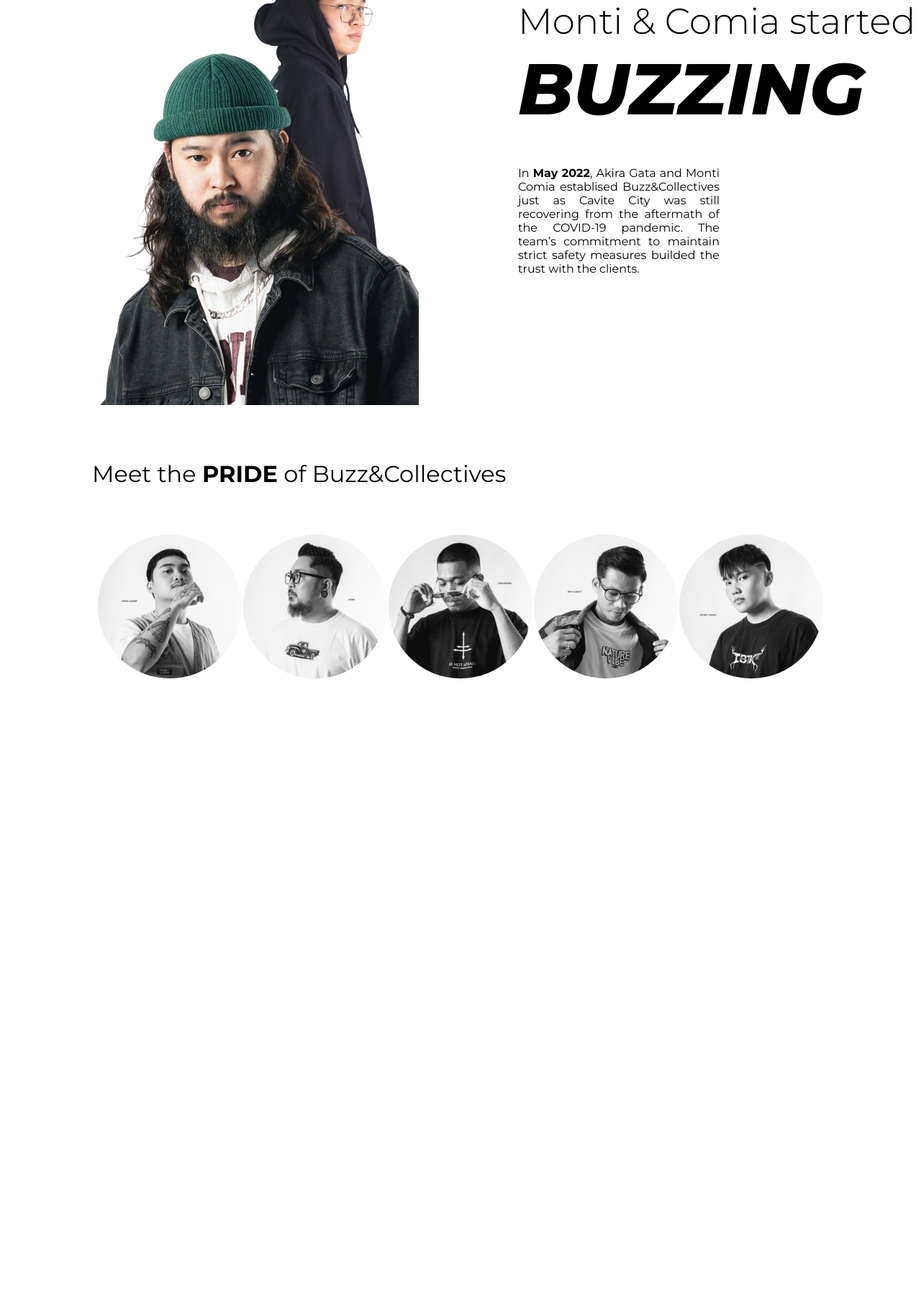
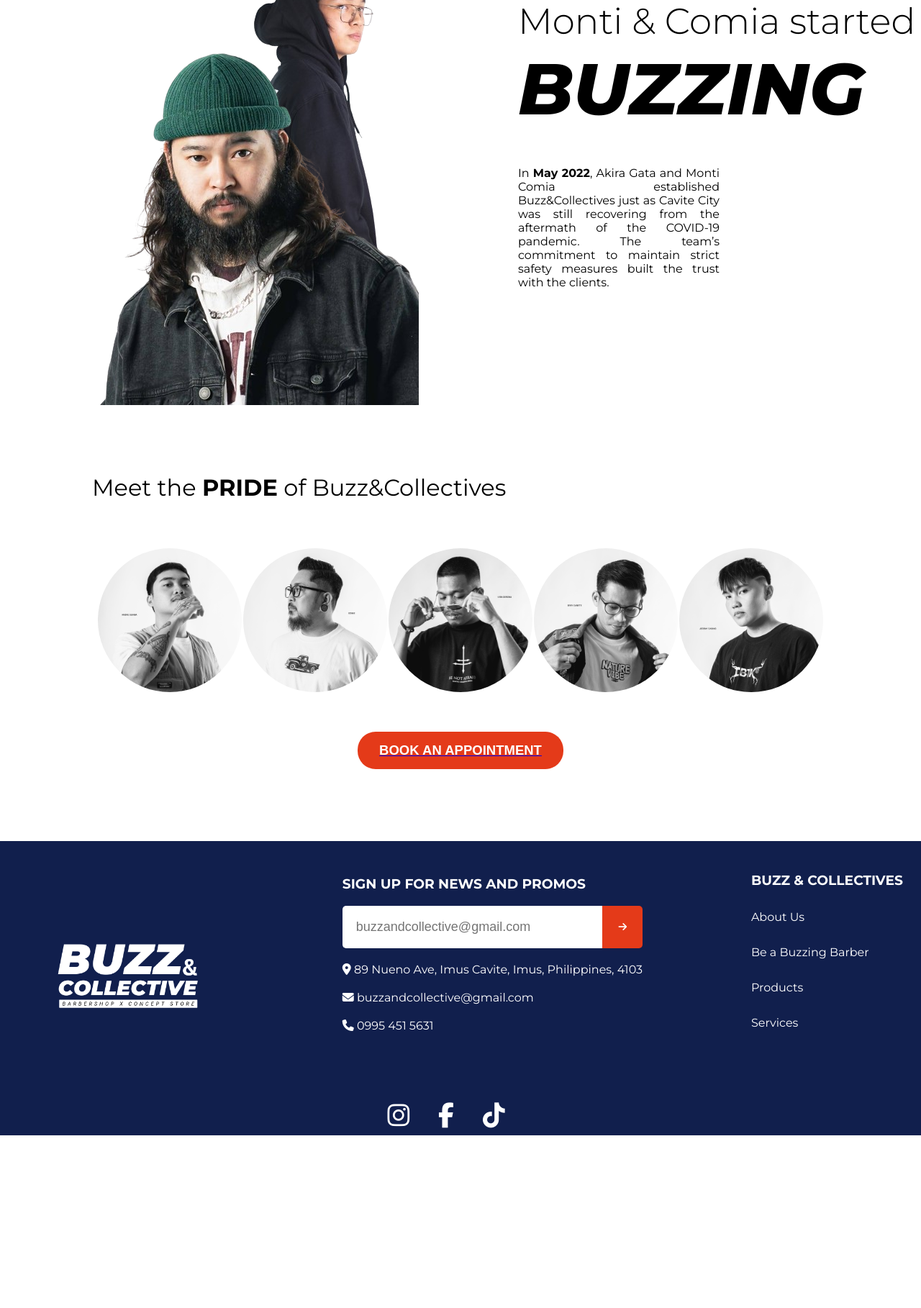
Before and after one commit to baACoon/BUZZ-COLLECTIVE, a PHP site: page /aboutus.php in a window 1280 px wide. Shown: the part 1174-2992 px from the top of the page at 72% size. After the commit the page ends 2752 px from the top, so only its background shows below. Run offline with PHP 8.4, Linux system fonts and the light colour scheme.

Commit message:
footer updated

```diff
--- a/frontend/aboutus.php
+++ b/frontend/aboutus.php
@@ -1,7 +1,6 @@
 <!DOCTYPE html>
 <html lang="en">
 <head>
-
     <link rel="stylesheet" href="design/about.css">
     <link rel="stylesheet" href="design/barbersinfo.css">
     <link rel="stylesheet" href="design/founders_info.css">
@@ -10,12 +9,9 @@
     <link href="https://fonts.googleapis.com/css2?family=Montserrat:ital,wght@0,100..900;1,100..900&display=swap" rel="stylesheet">
     <link rel="stylesheet" href="https://cdnjs.cloudflare.com/ajax/libs/font-awesome/6.5.2/css/all.min.css">
     <title>About us</title>
-
 </head>
 <body>
-
     <header id="mainheader">
-
         <img src="design/image/buzz.png" alt="">
         <div class="buttons">
             <a href="home.php">HOME </a>
@@ -29,51 +25,33 @@
             <a href="#">SERVICES</a>
             <a href="#">PRODUCTS </a>
             <a class="usericon" href=""><i class="fa-solid fa-user"></i></a>
-
         </div>
     </header>
 
-
-
-        <!--BUZZING & FOUNDERS INFO-->
     <div id="body-container">
-
-            <img src="design/image/buzz.png" class="logo-body"alt="">
-            <p>Buzz & Collectives is more than just a barbershop—it's a dynamic concept store
-                where craftsmanship meets community. Experience top-notch grooming services
-                alongside curated selections of lifestyle products, fostering a vibrant space
-                where style and culture intersect.</p>
+        <img src="design/image/buzz.png" class="logo-body" alt="">
+        <p>Buzz & Collectives is more than just a barbershop—it's a dynamic concept store where craftsmanship meets community. Experience top-notch grooming services alongside curated selections of lifestyle products, fostering a vibrant space where style and culture intersect.</p>
     </div>
 
-
-        <!--BUZZING & FOUNDERS INFO-->
     <div class="buzzing_container">
         <h3>Founders</h3>
         <h2>Monti & Comia started</h2>
         <h1><i>BUZZING</i></h1>
         <p>
-                        In <b>May 2022</b>, Akira Gata and Monti Comia establised Buzz&Collectives just as Cavite City was still recovering
-                        from the aftermath of the COVID-19 pandemic. The team’s commitment to maintain strict safety measures builded
-                        the trust with the clients.
+            In <b>May 2022</b>, Akira Gata and Monti Comia established Buzz&Collectives just as Cavite City was still recovering from the aftermath of the COVID-19 pandemic. The team’s commitment to maintain strict safety measures built the trust with the clients.
         </p>
-
-
-                        <div class="v105_40">  <!--MONTI IMAGE-->
-                            <img src="design/image/Monti_comia.png" alt="" >
+        <div class="v105_40">
+            <img src="design/image/Monti_comia.png" alt="">
         </div>
-
-                        <div class="v105_38">  <!--AKIRA IMAGE-->
+        <div class="v105_38">
             <img src="design/image/Akira_Gata.png" alt="">
         </div>
-
     </div>
-
 
     <div class="txt">
         <h1>Meet the <b>PRIDE</b> of Buzz&Collectives</h1>
     </div>
 
-            <!--BARBERS INFO -->
     <div class="image-container">
         <?php
         $images = [
@@ -82,7 +60,6 @@
             ['src' => 'design/image/barber5.jpg', 'info' => 'Information about Image 3'],
             ['src' => 'design/image/barber 2.jpg', 'info' => 'Information about Image 3'],
             ['src' => 'design/image/Barber 3.jpg', 'info' => 'Information about Image 3'],
-
         ];
 
         foreach ($images as $index => $image) {
@@ -142,9 +119,46 @@
         });
     </script>
 
+    <div class="appointment-container">
         <a href="appointment.php"><button class="book-appointment-btn">BOOK AN APPOINTMENT</button></a>
+    </div>
+
+    <footer>
+        <div class="footer-content">
+            <div class="footer-left">
+                <a href="aboutus.php"><img src="design/image/buzz.png" class="footer-logo" alt=""></a>
+            </div>
+
+            <div class="footer-left1">
+                <h3>SIGN UP FOR NEWS AND PROMOS</h3>
+                    <form>
+                        <input type="email" placeholder="buzzandcollective@gmail.com">
+                        <button type="submit"><i class="fa-solid fa-arrow-right" style="color: #ffffff;"></i></button>
+                    </form>
+                    <address>
+                        <p><i class="fa-solid fa-location-dot" style="color: #ffffff;"></i> <a href="https://www.google.com/maps/place/Buzz+%26+Collective/@14.4412671,120.9296644,13z/data=!4m20!1m13!4m12!1m4!2m2!1d121.0417152!2d14.49984!4e1!1m6!1m2!1s0x3397d3fd93f7bdc5:0x776c208c818a1b77!2sbuzz+and+collective!2m2!1d120.9390436!2d14.4256597!3m5!1s0x3397d3fd93f7bdc5:0x776c208c818a1b77!8m2!3d14.4256826!4d120.9390514!16s%2Fg%2F11qb5sx_vm?entry=ttu"> 89 Nueno Ave, Imus Cavite, Imus, Philippines, 4103</a></p>
+                        <p><i class="fa-solid fa-envelope" style="color: #ffffff;"></i> buzzandcollective@gmail.com</p>
+                        <p><i class="fa-solid fa-phone" style="color: #ffffff;"></i> 0995 451 5631</p>
+                    </address>
+            </div>
+
+            <div class="footer-right">
+                <h3>BUZZ & COLLECTIVES</h3>
+                <ul>
+                    <li><a href="aboutus.php">About Us</a></li>
+                    <li><a href="#">Be a Buzzing Barber</a></li>
+                    <li><a href="#">Products</a></li>
+                    <li><a href="#">Services</a></li>
+                </ul>
+            </div>
 
 
+            <div class="social-media">
+                <a href="https://www.instagram.com/buzzncollective?igsh=NTk4eTR5dHBzMThi"><i class="fa-brands fa-instagram" style="color: #ffffff;"></i></a>
+                <a href="https://www.facebook.com/buzzncollective"><i class="fa-brands fa-facebook-f" style="color: #ffffff;"></i></a>
+                <a href="https://www.tiktok.com/@buzzncollective?_t=8mhQewDUUCI&_r=1"><i class="fa-brands fa-tiktok" style="color: #ffffff;"></i></a>
+            </div>
+        </div>
+    </footer>
 </body>
-
 </html>
--- a/frontend/design/about.css
+++ b/frontend/design/about.css
@@ -115,7 +115,6 @@
 }
 
 /*book appointment button */
-
 .book-appointment-btn {
     background-color: #E43A19;
     color: white;
@@ -125,12 +124,128 @@
     font-weight: bold;
     font-size: 18.5px;
     cursor: pointer;
-    position: absolute;
-    bottom: -400%; /* Adjust the distance from the bottom */
-    left: 50%;
-    transform: translateX(-50%); /* Center the button horizontally */
+    display: block;
+    margin: 50px auto 100px; /* Centers the button and adds space above */
+    text-align: center;
+    transition: background-color 0.3s;
+    text-decoration: none;
 }
+
 
 .book-appointment-btn:hover {
     background-color: black;
 }
+
+/* FOOTER */
+
+footer {
+    background-color: #111F4D;
+    color: white;
+    padding: 20px;
+    position: relative;
+}
+
+.footer-content {
+    display: flex;
+    justify-content: space-between;
+    flex-wrap: wrap;
+    margin-bottom: 50px;
+    align-items: flex-start;
+}
+
+.footer-logo{
+    width: 300px;
+    height: 300px;
+    margin-top: 5px;
+}
+
+.footer-left, .footer-left1, .footer-right{
+    margin: 5px;
+}
+
+.footer-left1 h2 {
+    color: white;
+}
+
+.footer-left1 p, .footer-left1 address, .footer-left1 form, .footer-left1{
+    margin: 10px 0 20px;
+}
+
+.footer-left1 address p {
+    font-style: normal;
+    margin: 20px 0;
+}
+
+.footer-left1 address a{
+    text-decoration: none;
+    color: inherit;
+}
+
+.footer-left1 form {
+    display: flex;
+    align-items: center;
+}
+
+.footer-left1 form input[type="email"] {
+    padding: 19px;
+    border: none;
+    border-radius: 5px 0 0 5px;
+    flex: 1;
+    font-size: 18px;
+}
+
+.footer-left1 form button {
+    padding: 22px;
+    background-color: #E43A19;
+    color: white;
+    border: none;
+    border-radius: 0 5px 5px 0;
+    cursor: pointer;
+}
+
+.footer-right ul {
+    list-style: none;
+    padding: 0;
+}
+
+.footer-right ul li {
+    margin: 30px 0;
+}
+
+.footer-right ul li a {
+    color: white;
+    text-decoration: none;
+}
+
+.footer-right ul li a:hover {
+    text-decoration: underline;
+}
+
+.social-media {
+    display: flex;
+    justify-content: center; /* Center horizontally */
+    align-items: center; /* Align items to the center vertically */
+    position: absolute;
+    bottom: 10px;
+    left: 0;
+    right: 0;
+
+}
+
+.social-media a {
+    margin-right: 40px;
+}
+
+.social-media i {
+    font-size: 35px; /* Adjust icon size */
+}
+
+@media (max-width: 768px) {
+    .footer-content {
+        flex-direction: column;
+    }
+
+    .footer-left, .footer-right {
+        margin: 20px 0;
+    }
+}
```
Also changed, not shown: frontend/design/home.css (+62 -39 lines), frontend/home.php (+24 -22 lines). Lines whose indentation alone changed are shown as unchanged.
